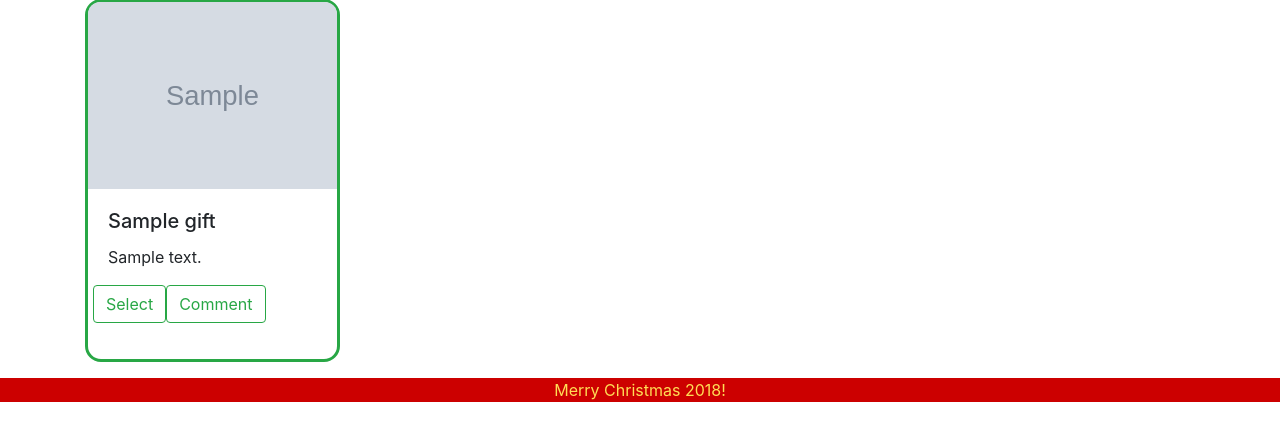
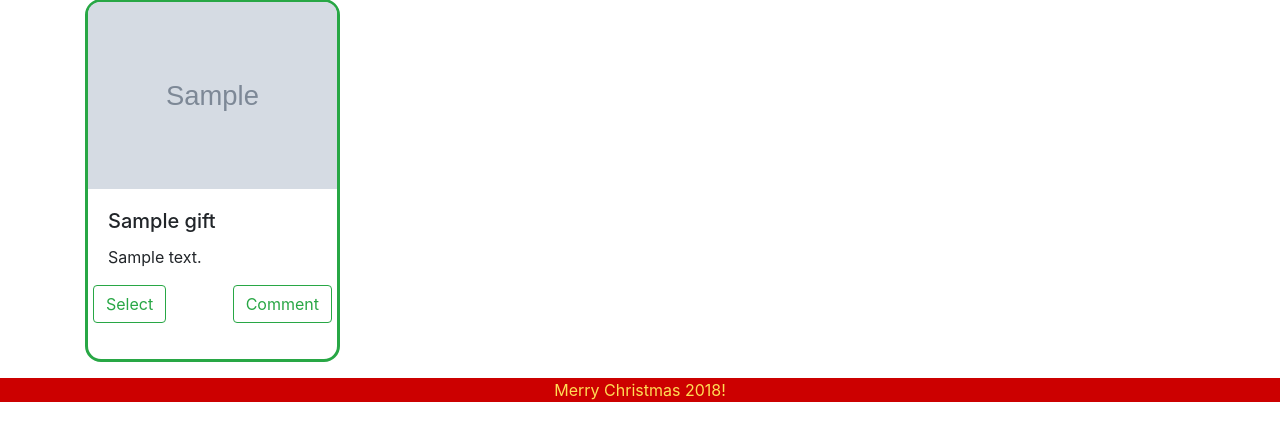
Before and after one commit to JMorris1575/christmas18, a Django app: template c18/gift/templates/gift/gift_list.html in a window 1280 px wide. Shown: the part 175-616 px from the top of the page. Run offline with Django 3.2, Linux system fonts and the light colour scheme; the template is opened without the code that fills it: most values are stand-ins (such as "Sample title", 1, 10 or a date in 2020); grey boxes marked "Sample" are stand-in pictures; some libraries are stand-ins or nearby versions; grey boxes are pictures that could not be loaded.

Commit message:
Gift cards looking better but code needs simplification

```diff
--- a/c18/gift/templates/gift/gift_list.html
+++ b/c18/gift/templates/gift/gift_list.html
@@ -9,17 +9,20 @@
                 <div class="col-sm-6 col-md-4 col-lg-3 my-3">
                     <div class="card gift-card h-100 border-primary">
                         <img class="card-img-top" src="{% static gift.get_image_filename %}" alt="Image of {{ gift }}">
-                        <div class="card-body">
+                        <div class="card-body d-flex flex-column">
                             <h5 class="card-title">{{ gift }}</h5>
                             <p class="card-text">{{ gift.description }}</p>
-                            <div class="row">
+                            <div class="row justify-content-between mt-auto">
                                 {% if gift.receiver == user %}
                                     <form action="{% url 'gift:change_mind' gift.gift_number %}" method="post">
                                         {% csrf_token %}
                                         <button class="btn btn-outline-success" type="submit">Change</button>
                                     </form>
                                 {% else %}
-                                    <button class="btn btn-outline-success" disabled>Select</button>
+                                    <form>
+                                        {% csrf_token %}
+                                        <button class="btn btn-outline-success" disabled>Select</button>
+                                    </form>
                                 {% endif %}
                                 <form action="{% url 'gift:comment' gift.gift_number %}" method="post">
                                     {% csrf_token %}
@@ -34,12 +37,15 @@
                 <div class="col-sm-6 col-md-4 col-lg-3 my-3">
                     <div class="card gift-card h-100 border-success">
                         <img class="card-img-top" src="{% static gift.get_image_filename %}" alt="Image of {{ gift }}">
-                        <div class="card-body">
+                        <div class="card-body d-flex flex-column">
                             <h5 class="card-title">{{ gift }}</h5>
                             <p class="card-text">{{ gift.description }}</p>
-                            <div class="row">
+                            <div class="row justify-content-between mt-auto">
                                 {% if user_has_gift %}
-                                    <button class="btn btn-outline-success" disabled>Select</button>
+                                    <form>
+                                        {% csrf_token %}
+                                        <button class="btn btn-outline-success" type="submit" disabled>Select</button>
+                                    </form>
                                 {% else %}
                                     <form action="{% url 'gift:select' gift.gift_number %}" method="post">
                                         {% csrf_token %}
```
